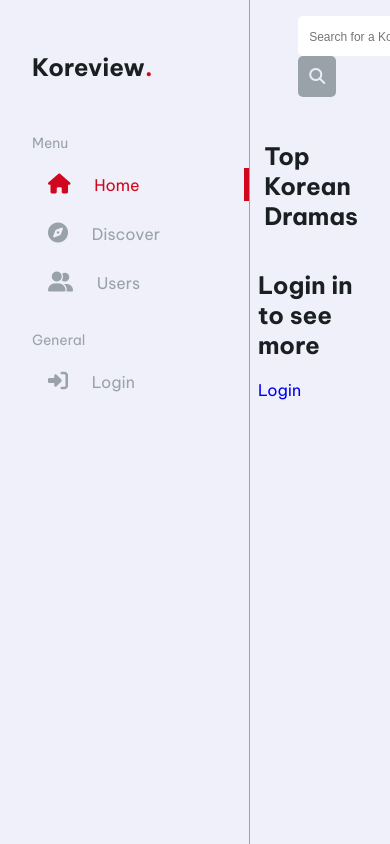
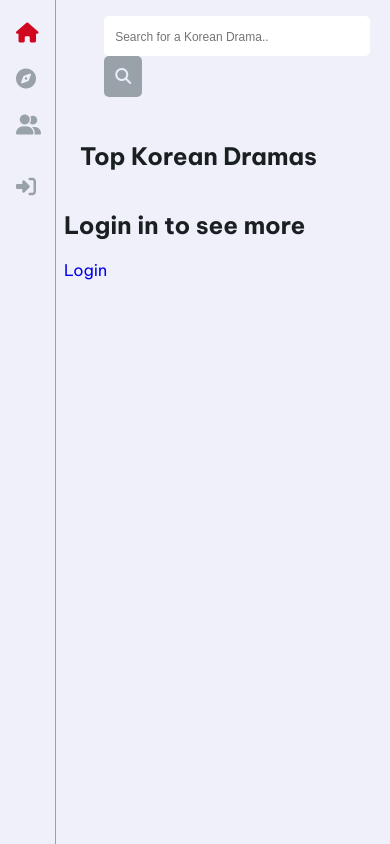
Before and after one commit to grandeD/kdrama-review-app, a Flask app: page / in a window 390 px wide; the page is wider, and only the part inside the window is pictured. Run offline with Flask 2, Linux system fonts and the light colour scheme; some libraries are stand-ins or nearby versions.

Commit message:
Navbar resize for smaller screens

```diff
--- a/static/css/base.css
+++ b/static/css/base.css
@@ -265,3 +195,29 @@ button {
 button:hover {
   transform: scale(1.05);
 }
+
+
+@media only screen and (max-width: 800px) {
+  .nav-title, .sm-title, #brand{
+    display: none;
+  }
+
+  .sidenav {
+    width: 3.5em;
+    padding: 1em;
+  }
+  .sidenav a {
+    padding: 0;
+    font-size: 1.5em;
+  }
+  .sidenav a.active {
+    border: none;
+  }
+  .main {
+    margin-left: 3.5em;
+  }
+
+  #account-link {
+    display: none;
+  }
+}
--- a/templates/base.html
+++ b/templates/base.html
@@ -17,6 +17,7 @@
     <link rel="preconnect" href="https://fonts.gstatic.com" crossorigin>
     <link href="https://fonts.googleapis.com/css2?family=Be+Vietnam+Pro:wght@200;300;400;500;600;700&display=swap" rel="stylesheet">
     <link href="/static/css/base.css" rel="stylesheet">
+    <link href="/static/css/searchbar.css" rel="stylesheet">
 
 
     <!-- Include any page-specific CSS using this block. -->
@@ -39,7 +40,7 @@
     {% set active_page = active_page|default('') -%}
     <!-- Navbar -->
     <div class="sidenav">
-        <h2>Koreview<span id='accent'>.</span></h2>
+        <h2 id='brand'>Koreview<span id='accent'>.</span></h2>
         <div class='nav-section'>
             <span class='sm-title'>Menu</span>
             <a href="/" {% if active_page == 'home' %} class="active"{% endif%}>
@@ -75,8 +76,8 @@
         </div>
 
         {% if session.get('user_id')%}
-        <a href='/account'>
-            <div style='display: flex; align-items: center; gap: 1em;'>
+        <a href='/account' id='account-link'>
+            <div style='display: flex; align-items: center; gap: 1em;' >
                 <div class='avatar sm' >
                     <img id='avatar-img' src={{session.get('user_image_path')}}/> </div>
                 <span >{{session.get('username')}}</span>
```
Also changed, not shown: other parts of static/css/base.css (+0 -70 lines), static/css/searchbar.css (added, +68 -0 lines).
